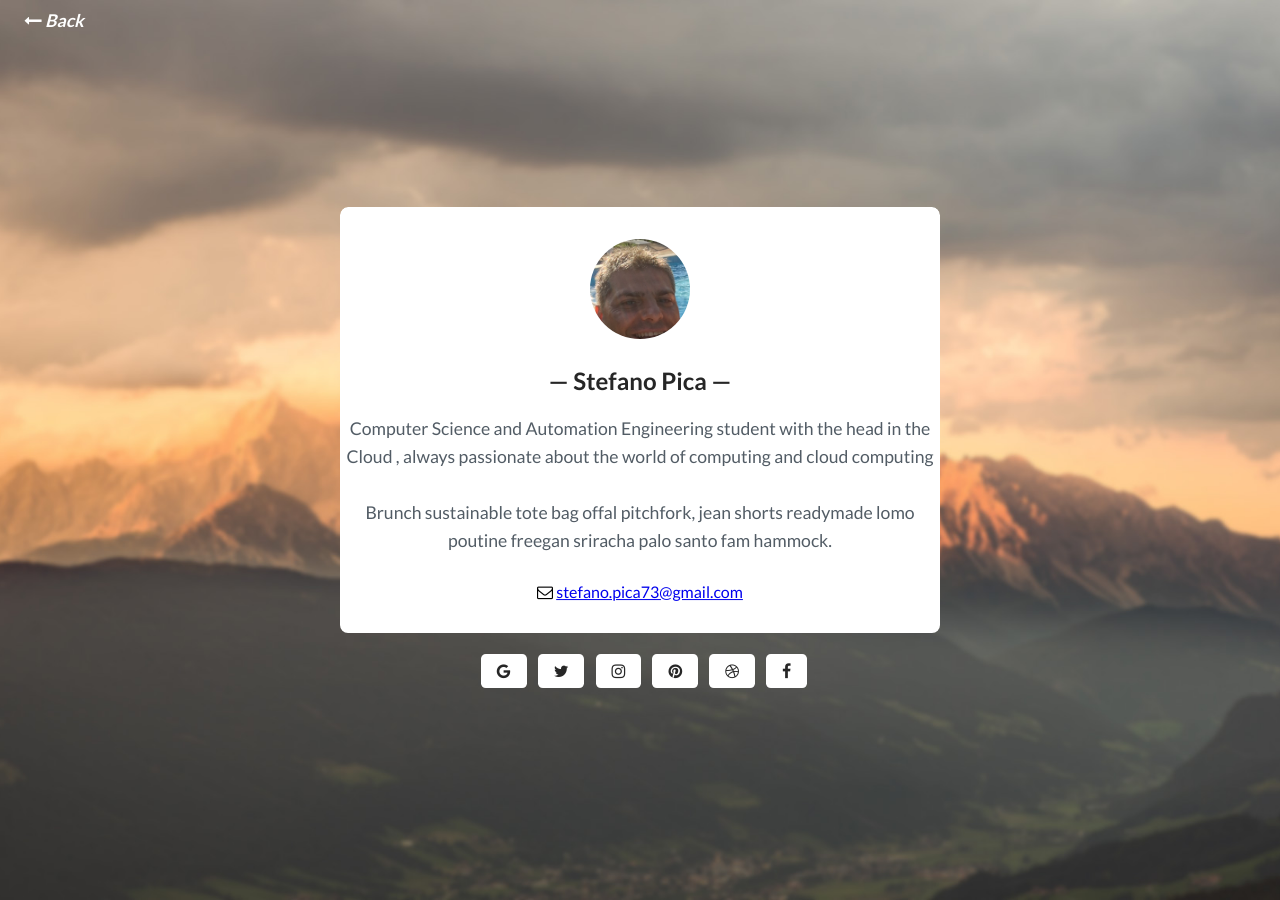
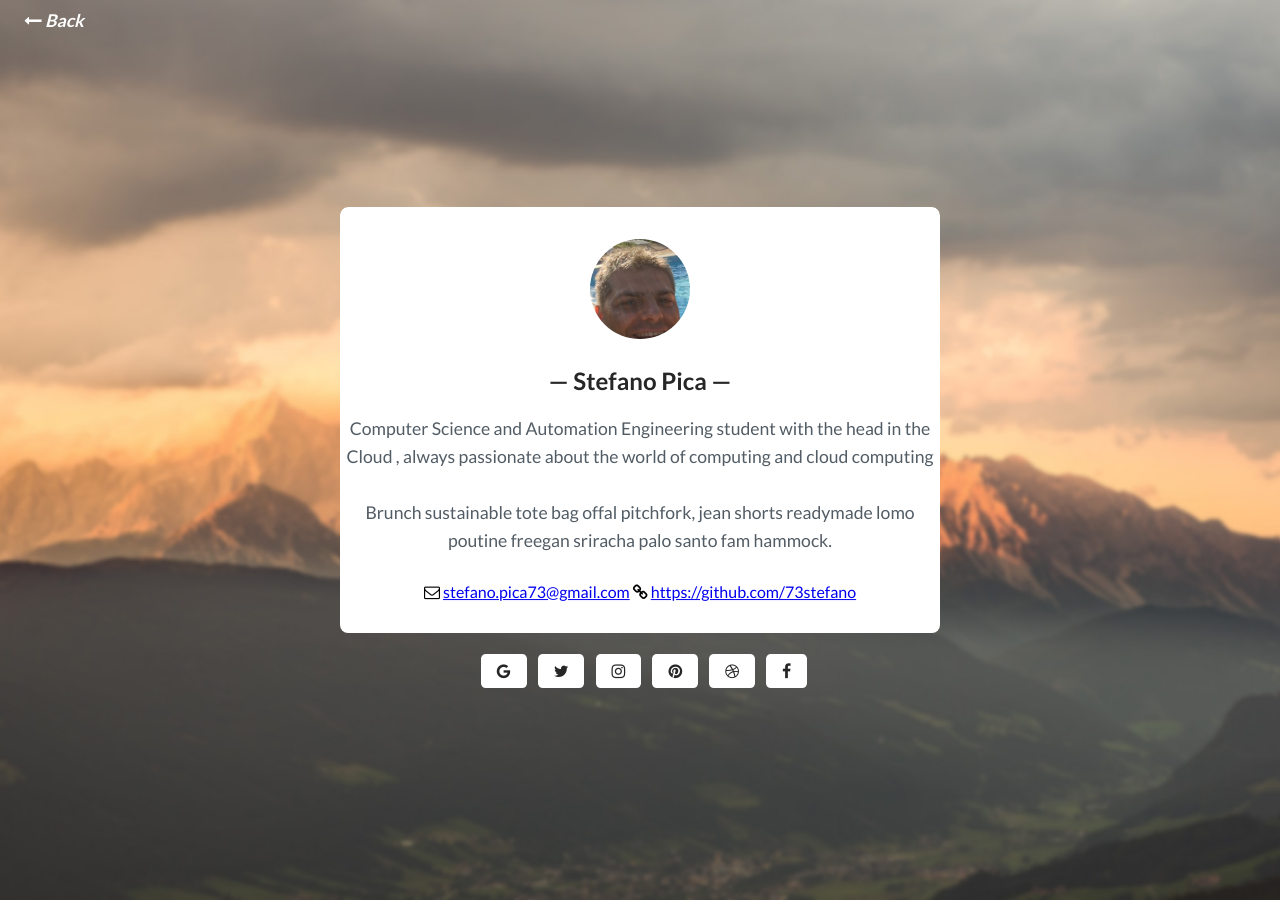
Before and after one commit to 73stefano/73stefano.github.io, a Jekyll site: the page built from _pages/about.html, in a window 1280 px wide. Built offline with Jekyll 4.4.1, drawn with Linux system fonts in a browser that asks for light colours.

Commit message:
Update about.html

```diff
--- a/_pages/about.html
+++ b/_pages/about.html
@@ -16,6 +16,7 @@
           <p class="author_subtitle">Brunch sustainable tote bag offal pitchfork, jean shorts readymade lomo poutine freegan sriracha palo santo fam hammock.</p>
           <!--add mail and site-->
           <span class="author_email"><i class="fa fa-envelope-o" aria-hidden="true"></i> <a href="mailto:{{site.email}}">{{site.email}}</a></span>
+          <span class="author_website"><i class="fa fa-link" aria-hidden="true"></i> <a href="{{site.website}}" target="_blank">{{site.website}}</a></span>
           <!--end add-->
         </div>
       </div>
```
